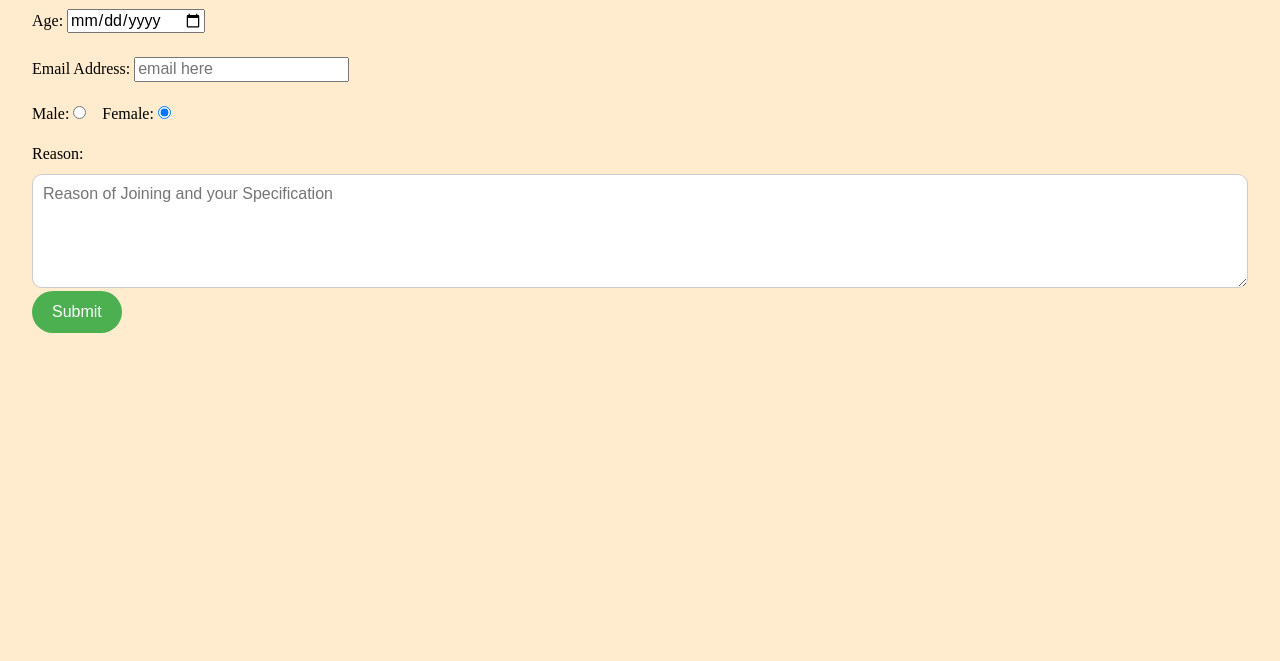
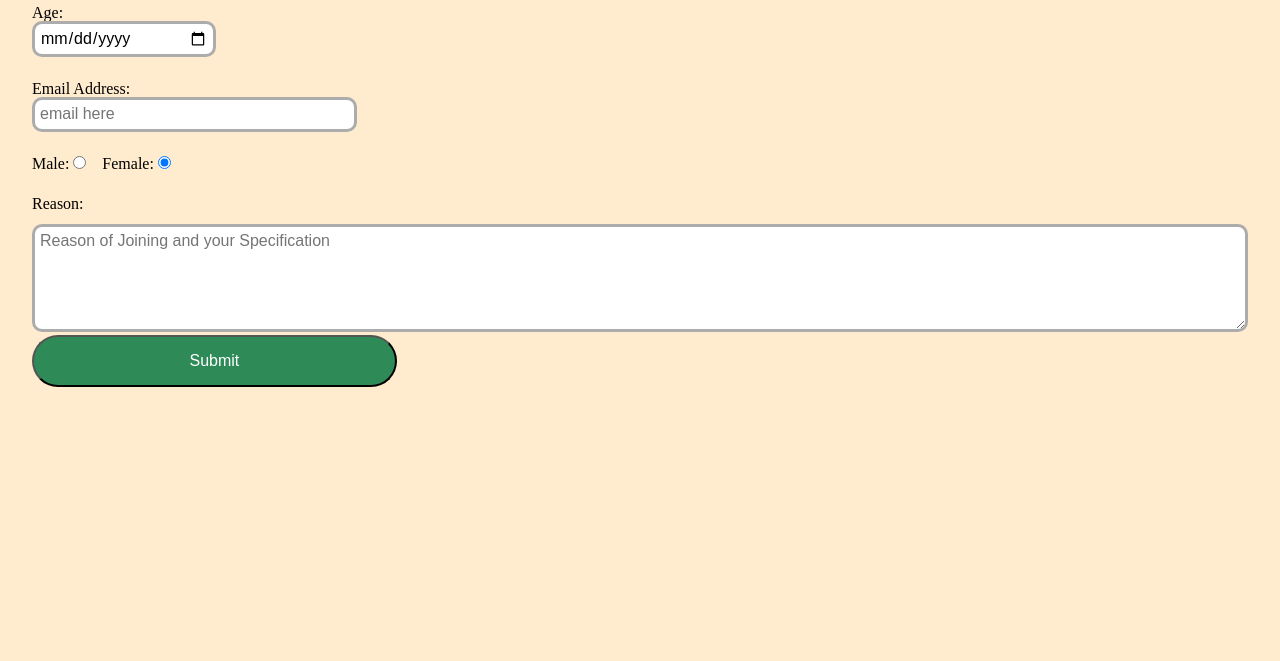
Before and after one commit to mzahid3/LAB2, a plain HTML site: page index.html in a window 1280 px wide. Shown: the part 139-800 px from the top of the page. Drawn offline with Linux system fonts and the light colour scheme.

Commit message:
Update screen.css

```diff
--- a/css/screen.css
+++ b/css/screen.css
@@ -7,18 +7,38 @@ html {
 h1{
     text-align: center;
     text-decoration: underline;
-    font-size: 30px;
+    font-size: 2em;
     color: seagreen;
 }
-input[type=text], select, textarea {
+input[type=text],textarea {
     width: 100%;
-  padding: 10px;
-  border: 1px solid #ccc;
+    padding: 5px;
+    border: 3px solid #acacac;
     border-radius: 10px;
     box-sizing: border-box;
     resize: vertical;
 }
 
+
+input[type=date], textarea{
+    width: 100%;
+    padding: 5px;
+    border: 3px solid #acacac;
+    border-radius: 10px;
+    box-sizing: border-box;
+    resize: vertical;
+
+}
+
+input[type=email], textarea{
+    width: 100%;
+    padding: 5px;
+    border: 3px solid #acacac;
+    border-radius: 10px;
+    box-sizing: border-box;
+    resize: vertical;
+
+}
 
 label {
     padding: 12px 12px 12px 0px;
@@ -26,19 +46,28 @@ label {
 }
 
 input[type=submit] {
-  background-color: #4CAF50;
+    background-color: seagreen;
     color: white;
     padding: 12px 20px;
-  border: none;
     border-radius: 100px;
     cursor: pointer;
-  float: center;
 }
 
 
-@media screen and (min-width: 420px) and (max-width:720px){
-  .taking, h1, input[type=submit], input[type=text], select, textarea {
+@media screen and (min-width: 480px){
+    .taking, h1, input[type=submit], input[type=text], textarea {
         width: 100%;
         margin-top: 0;
+
     }
 }
+
+@media screen and (min-width: 780px){
+    input[type=submit]{
+        width:30%;
+        padding: 15px 15px 15px 15px;
+
+    }
+
+
+}
```
Lines whose indentation alone changed are shown as unchanged.
